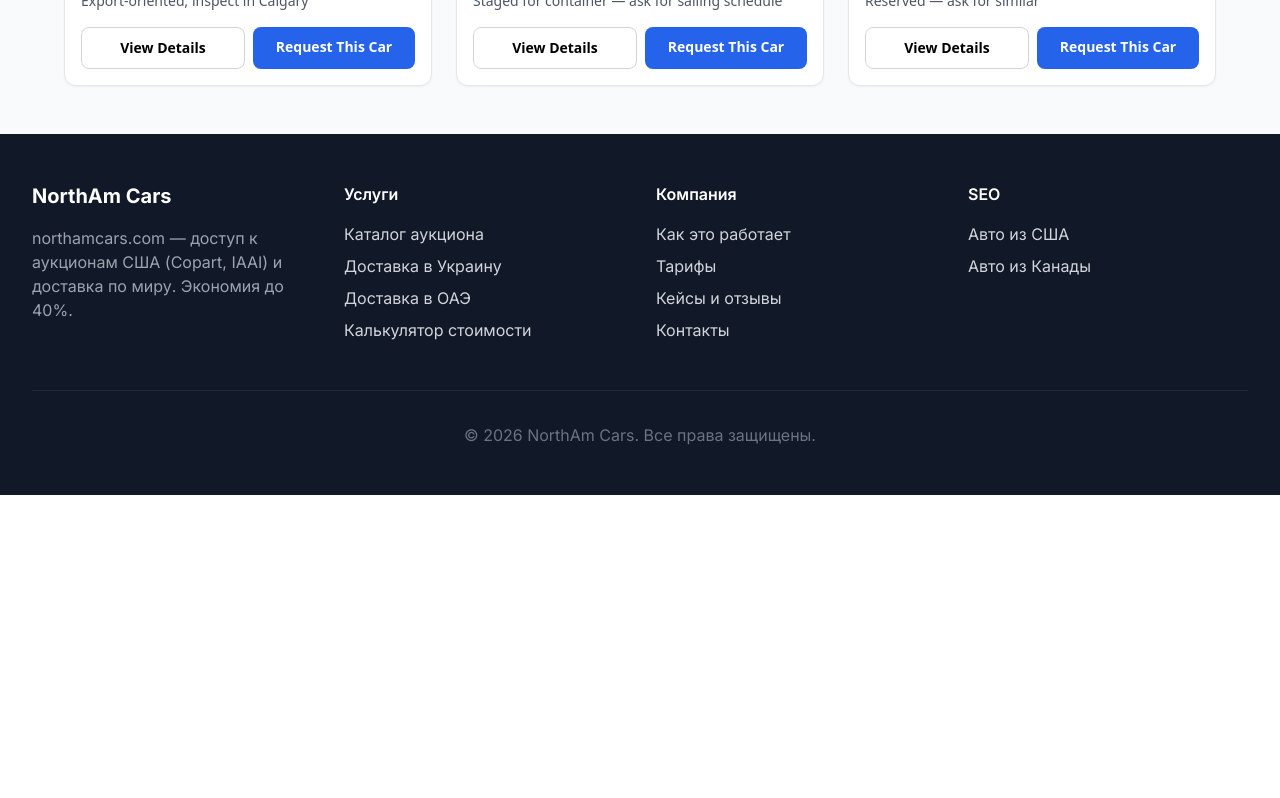
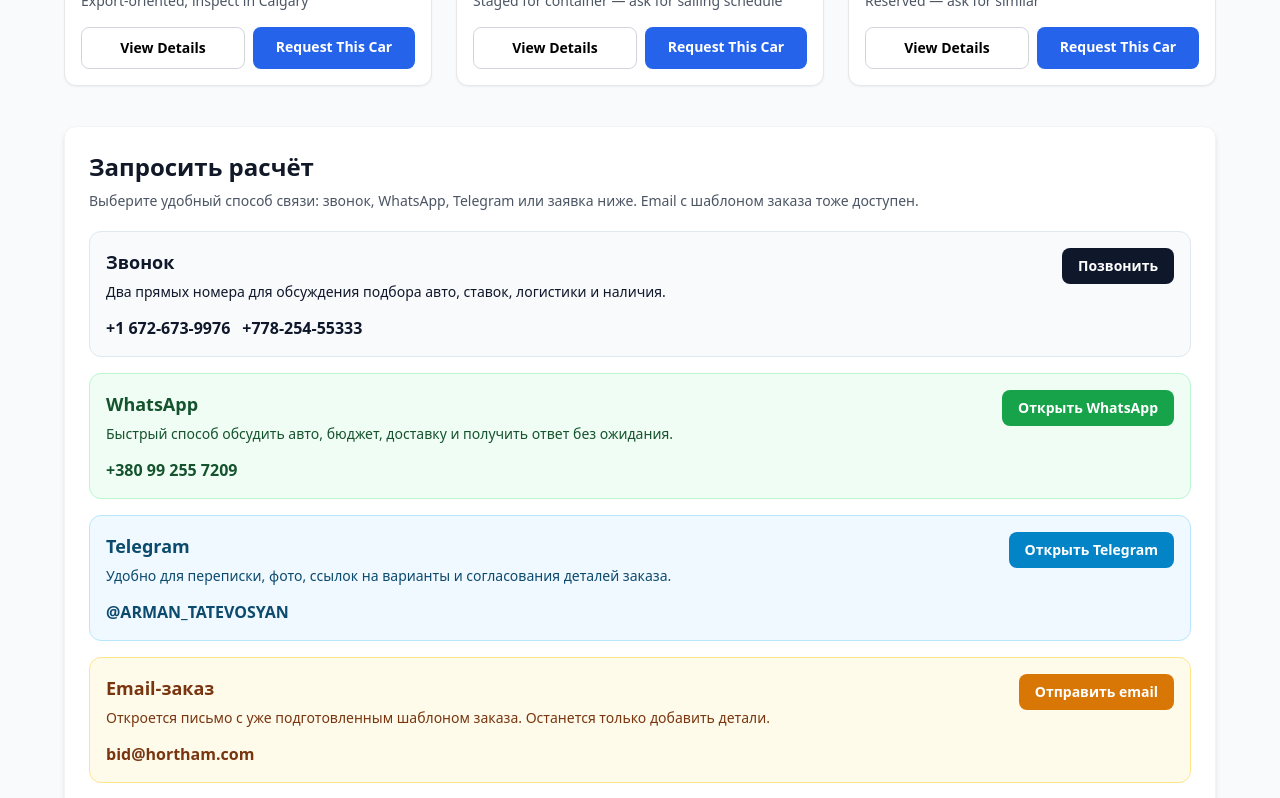
Before and after one commit to ark-crisisfix/USED-USA-CARS, a Next.js app: page /ru/ready-cars in a window 1280 px wide. Shown: the part 1500-2298 px from the top of the page. Before the commit the page ends 1995 px from the top, so only its background shows below. Built offline with nearby package versions, Linux system fonts and the light colour scheme.

Commit message:
Expand lead form coverage

```diff
--- a/app/ready-cars/page.tsx
+++ b/app/ready-cars/page.tsx
@@ -1,5 +1,7 @@
 import ReadyCarsClient from "@/components/ready-cars/ReadyCarsClient";
+import LeadFormUniversal from "@/components/LeadFormUniversal";
 import { commerce } from "@/lib/commerceCopy";
+import { getDictionary } from "@/lib/dictionaries";
 import { getAllReadyCars } from "@/lib/ready-cars";
 import { metaTitleWithSeoKeywords } from "@/lib/siteMeta";
 
@@ -11,6 +13,7 @@ export const metadata = {
 
 export default function Page() {
   const co = commerce("en");
+  const lead = getDictionary("en").leadForm;
   const cars = getAllReadyCars();
 
   return (
@@ -22,6 +25,13 @@ export default function Page() {
           3 vehicles currently in stock. Additional inventory will be added as it arrives.
         </div>
         <ReadyCarsClient cars={cars} hrefPrefix="" />
+        <div className="mt-10">
+          <LeadFormUniversal
+            heading={lead.defaultTitle}
+            formType="ready_car"
+            sourceContext="ready_cars_listing"
+          />
+        </div>
       </div>
     </div>
   );
--- a/app/ru/ready-cars/page.tsx
+++ b/app/ru/ready-cars/page.tsx
@@ -1,5 +1,7 @@
 import ReadyCarsClient from "@/components/ready-cars/ReadyCarsClient";
+import LeadFormUniversal from "@/components/LeadFormUniversal";
 import { commerce } from "@/lib/commerceCopy";
+import { getDictionary } from "@/lib/dictionaries";
 import { getAllReadyCars } from "@/lib/ready-cars";
 import type { Metadata } from "next";
 import { metaTitleWithSeoKeywords } from "@/lib/siteMeta";
@@ -11,6 +13,7 @@ export const metadata: Metadata = {
 
 export default function Page() {
   const co = commerce("ru");
+  const lead = getDictionary("ru").leadForm;
   const cars = getAllReadyCars();
 
   return (
@@ -22,6 +25,13 @@ export default function Page() {
           Сейчас в наличии 3 автомобиля. Новые позиции будем добавлять по мере поступления.
         </div>
         <ReadyCarsClient cars={cars} hrefPrefix="/ru" />
+        <div className="mt-10">
+          <LeadFormUniversal
+            heading={lead.defaultTitle}
+            formType="ready_car"
+            sourceContext="ready_cars_listing_ru"
+          />
+        </div>
       </div>
     </div>
   );
--- a/components/pages/CatalogPage.tsx
+++ b/components/pages/CatalogPage.tsx
@@ -1,4 +1,5 @@
 import Link from "next/link";
+import LeadFormUniversal from "@/components/LeadFormUniversal";
 import cars from "@/data/cars.json";
 import { getDictionary } from "@/lib/dictionaries";
 import type { Locale } from "@/lib/i18n";
@@ -7,6 +8,7 @@ import { localizePath } from "@/lib/i18n";
 export default function CatalogPage({ locale }: { locale: Locale }) {
   const t = getDictionary(locale).catalog;
   const c = getDictionary(locale).common;
+  const lead = getDictionary(locale).leadForm;
   const L = (path: string) => localizePath(path, locale);
 
   return (
@@ -88,6 +90,14 @@ export default function CatalogPage({ locale }: { locale: Locale }) {
                 </div>
               ))}
             </div>
+
+            <div className="mt-10">
+              <LeadFormUniversal
+                heading={lead.defaultTitle}
+                formType="similar_car"
+                sourceContext="catalog_footer"
+              />
+            </div>
           </div>
         </div>
       </div>
--- a/components/pages/HowItWorksPage.tsx
+++ b/components/pages/HowItWorksPage.tsx
@@ -1,10 +1,12 @@
 import Link from "next/link";
+import LeadFormUniversal from "@/components/LeadFormUniversal";
 import { getDictionary } from "@/lib/dictionaries";
 import type { Locale } from "@/lib/i18n";
 import { localizePath } from "@/lib/i18n";
 
 export default function HowItWorksPage({ locale }: { locale: Locale }) {
   const t = getDictionary(locale).howItWorks;
+  const lead = getDictionary(locale).leadForm;
   const L = (path: string) => localizePath(path, locale);
 
   return (
@@ -38,6 +40,14 @@ export default function HowItWorksPage({ locale }: { locale: Locale }) {
             </Link>
           </div>
         </div>
+
+        <div className="mt-10">
+          <LeadFormUniversal
+            heading={lead.defaultTitle}
+            formType="general"
+            sourceContext="how_it_works_footer"
+          />
+        </div>
       </div>
     </div>
   );
--- a/components/pages/PricingPage.tsx
+++ b/components/pages/PricingPage.tsx
@@ -1,10 +1,12 @@
 import Link from "next/link";
+import LeadFormUniversal from "@/components/LeadFormUniversal";
 import { getDictionary } from "@/lib/dictionaries";
 import type { Locale } from "@/lib/i18n";
 import { localizePath } from "@/lib/i18n";
 
 export default function PricingPage({ locale }: { locale: Locale }) {
   const t = getDictionary(locale).pricing;
+  const lead = getDictionary(locale).leadForm;
   const L = (path: string) => localizePath(path, locale);
 
   return (
@@ -103,6 +105,14 @@ export default function PricingPage({ locale }: { locale: Locale }) {
             </Link>
           </div>
         </div>
+
+        <div className="mt-10">
+          <LeadFormUniversal
+            heading={lead.defaultTitle}
+            formType="calculator"
+            sourceContext="pricing_footer"
+          />
+        </div>
       </div>
     </div>
   );
```
